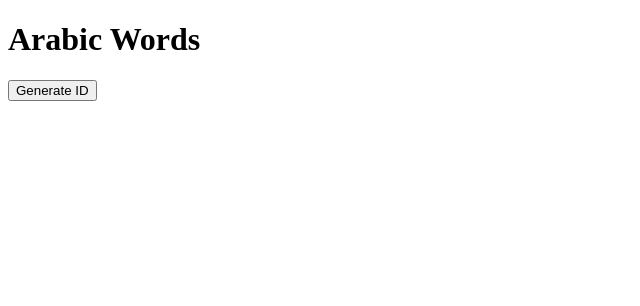
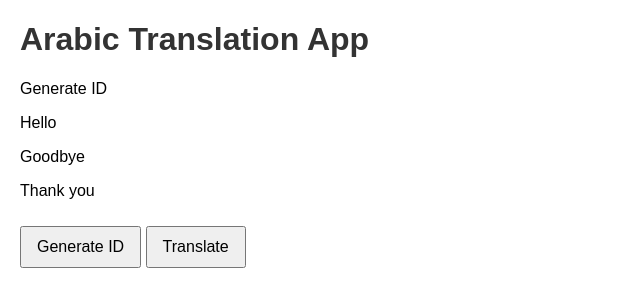
Before and after one commit to 6lj/PeojectSplit, a plain HTML site: page index.html in a window 1280 px wide. Shown: the whole page, without its empty margins (0-640 px from the left). Drawn offline with Linux system fonts and the light colour scheme.

Commit message:
Update index.html

```diff
--- a/index.html
+++ b/index.html
@@ -4,17 +4,45 @@
     <meta charset="UTF-8">
     <meta name="viewport" content="width=device-width, initial-scale=1.0">
     <title>Arabic Translation App</title>
+    <style>
+        body {
+            font-family: Arial, sans-serif;
+            margin: 20px;
+        }
+        h1 {
+            color: #333;
+        }
+        button {
+            margin-top: 10px;
+            padding: 10px 15px;
+            font-size: 16px;
+            cursor: pointer;
+        }
+    </style>
 </head>
 <body>
-    <h1>Arabic Words</h1>
+    <h1>Arabic Translation App</h1>
     <div id="translations"></div>
+
     <button id="generate-button">Generate ID</button>
+    <button id="translate-button">Translate</button> <!-- Button for translation -->
 
     <script>
+        // Define translations directly in the JavaScript
+        const translations = {
+            "Generate ID": "انشاء معرف",
+            "Hello": "مرحبا",  // Example of other translations
+            "Goodbye": "وداعا",
+            "Thank you": "شكرا",
+            // Add more translations as needed...
+        };
+
+        // Function to display translations on the page
         function displayTranslations(words) {
             const translationsDiv = document.getElementById('translations');
-            translationsDiv.innerHTML = '';
+            translationsDiv.innerHTML = ''; // Clear previous content
 
+            // Create paragraph elements for each word and append to the div
             words.forEach(word => {
                 const p = document.createElement('p');
                 p.textContent = word;
@@ -22,51 +50,24 @@
             });
         }
 
-        async function loadTranslations() {
-            try {
-                const response = await fetch('https://6lj.github.io/PeojectSplit/translate.js');
-
-                if (!response.ok) {
-                    throw new Error('Network response was not ok');
-                }
-
-                const text = await response.text();
-
-                const script = document.createElement('script');
-                script.textContent = text;
-                document.body.appendChild(script);
-
-                setTimeout(() => {
-                    displayTranslations(words);
-                }, 100);
-
-            } catch (error) {
-                console.error('Error loading translations:', error);
-            }
+        // Function to translate the phrase "Generate ID"
+        function translate() {
+            const translationOutput = translations["Generate ID"] || "Translation not found"; // Fallback if not found
+            alert(`Translated: ${translationOutput}`); // Show the translation
         }
 
-        document.getElementById('generate-button').addEventListener('click', async () => {
-            try {
-                const response = await fetch('generate_id.php', {
-                    method: 'POST',
-                });
-
-                if (!response.ok) {
-                    throw new Error('Network response was not ok');
-                }
-
-                const result = await response.json();
-                if (result.error) {
-                    alert(`Error generating ID: ${result.error}`);
-                } else {
-                    alert(`Generated ID: ${result.id}`);
-                }
-            } catch (error) {
-                console.error('Error generating ID:', error);
-            }
+        // Event listener for the Generate ID button
+        document.getElementById('generate-button').addEventListener('click', () => {
+            // Redirect to the specified URL
+            window.location.href = 'https://peojectsplit.webcindario.com/index.html';
         });
 
-        window.onload = loadTranslations;
+        // Event listener for the Translate button
+        document.getElementById('translate-button').addEventListener('click', translate);
+
+        // When the page loads, display any predefined words (if available)
+        const words = Object.keys(translations); // Get the keys as words for display
+        displayTranslations(words);
     </script>
 </body>
 </html>
```
